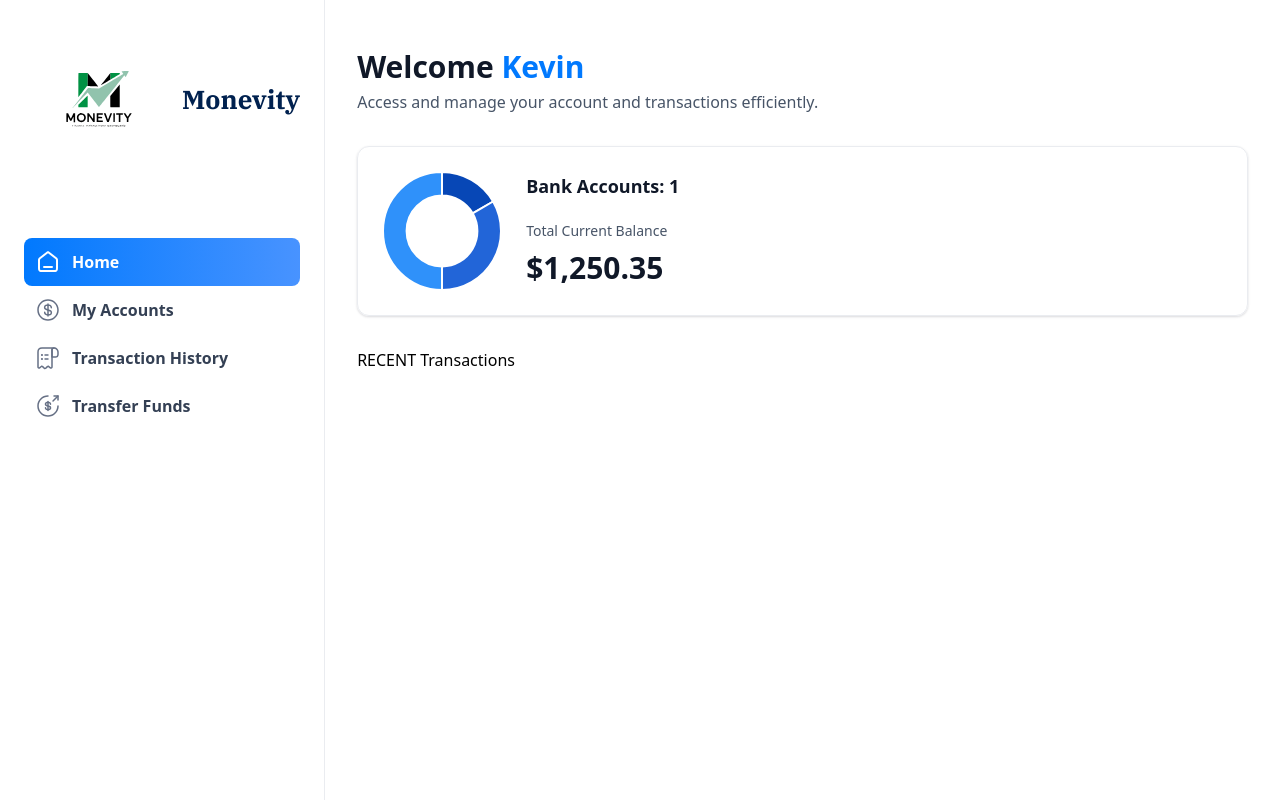
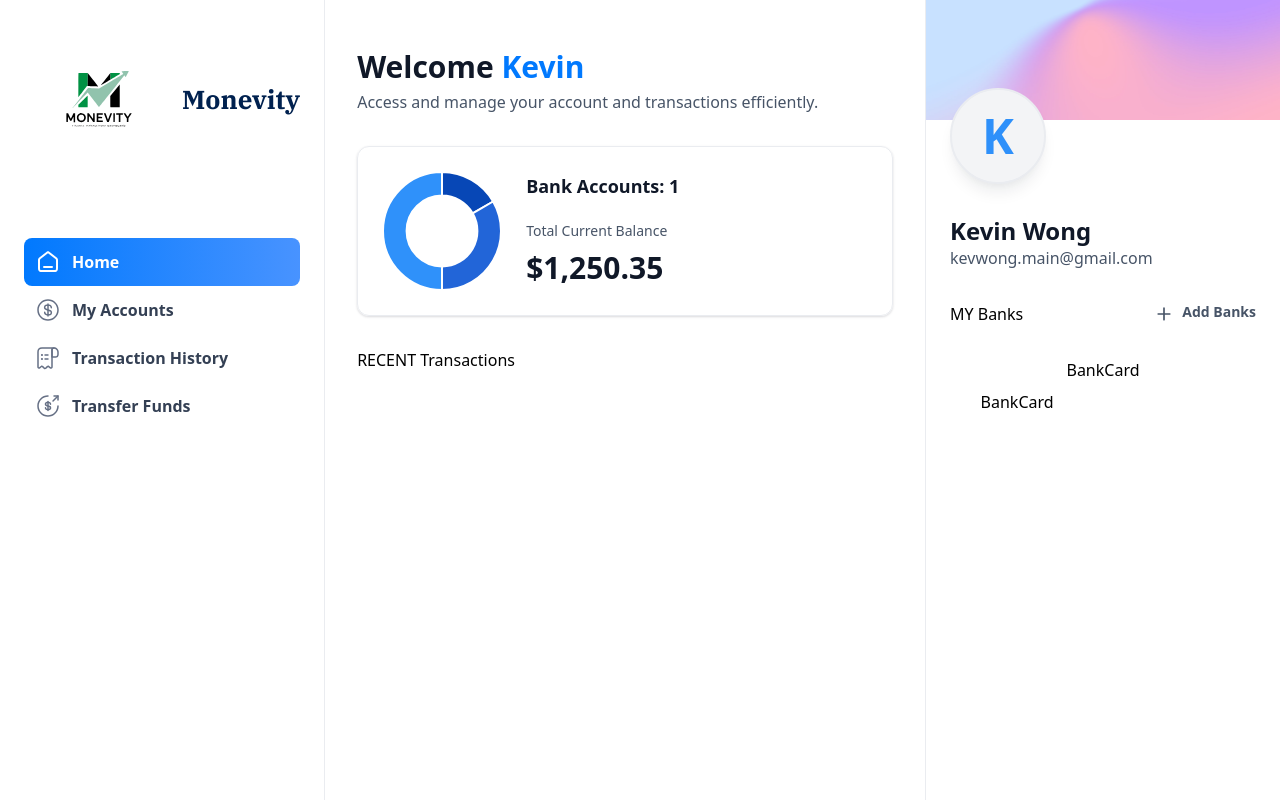
Before and after one commit to KW-SWE/Monevity, a Next.js app: page / in a window 1280 px wide. Built offline with nearby package versions, Linux system fonts and the light colour scheme.

Commit message:
updated RightSidebar with CSS styling and functionality for adding bank cards

```diff
--- a/app/(root)/page.tsx
+++ b/app/(root)/page.tsx
@@ -4,7 +4,11 @@ import TotalBalanceBox from '../components/TotalBalanceBox';
 import RightSidebar from '../components/RightSidebar';
 
 const Home = () => {
-  const loggedIn = { firstName: 'Kevin' };
+  const loggedIn = {
+    firstName: 'Kevin',
+    lastName: 'Wong',
+    email: 'kevwong.main@gmail.com ',
+  };
   return (
     <section className="home">
       <div className="home-content">
@@ -23,7 +27,7 @@ const Home = () => {
         </header>
         RECENT Transactions
       </div>
-      <RightSidebar user={loggedIn} transactions={[]} banks={[]} />
+      <RightSidebar user={loggedIn} transactions={[]} banks={[{}, {}]} />
     </section>
   ); // class name 'home' found in globals.css
 };
--- /dev/null
+++ b/app/components/BankCard.tsx
@@ -0,0 +1,7 @@
+import React from 'react';
+
+const BankCard = () => {
+  return <div>BankCard</div>;
+};
+
+export default BankCard;
--- a/app/components/RIghtSidebar.tsx
+++ b/app/components/RIghtSidebar.tsx
@@ -1,9 +1,68 @@
+import Link from 'next/link';
+import Image from 'next/image';
 import React from 'react';
+import BankCard from './BankCard';
 
-const RightSidebar = ({ users, transactions, banks }: RightSidebarProps) => {
+const RightSidebar = ({ user, transactions, banks }: RightSidebarProps) => {
   return (
     <div>
-      <aside></aside>
+      <aside className="right-sidebar">
+        <section className="flex flex-col pb-8">
+          <div className="profile-banner" />
+          <div className="profile">
+            <div className="profile-img">
+              <span className="text-5xl font-bold text-blue-500">
+                {user.firstName[0]}
+              </span>
+            </div>
+            <div className="profile-details">
+              <h1 className="profile-name">
+                {user.firstName} {user.lastName}
+              </h1>
+              <p className="profile-email">{user.email}</p>
+            </div>
+          </div>
+          <section className="banks">
+            <div className="flex w-full justify-between">
+              <h2 className='header-2"'> MY Banks</h2>
+              <Link href="/" className="flex gap-2">
+                <Image
+                  src="/icons/plus.svg"
+                  width={20}
+                  height={20}
+                  alt="plus"
+                />
+                <h2 className="text-14 font-semibold text-gray-600">
+                  Add Banks
+                </h2>
+              </Link>
+            </div>
+            {/* optional chaining when a user has not added a bank yet */}
+            {banks?.length > 0 && (
+              <div className="relative flex flex-1 flex-col items-center justify-center gap-5">
+                <div className="relative z-10">
+                  <BankCard
+                    key={banks[0].$id}
+                    account={banks[0]}
+                    userName={`${user.firstName} ${user.lastName}`}
+                    shotBalance={false}
+                  />
+                </div>
+                {banks[1] && (
+                  <div className="absolute right-0 top-8 z-0 w-[90%]">
+                    <BankCard
+                      key={banks[1].$id}
+                      account={banks[1]}
+                      userName={`${user.firstName} ${user.lastName}`}
+                      shotBalance={false}
+                    />
+                  </div>
+                )}
+              </div>
+            )}
+          </section>
+        </section>
+      </aside>
     </div>
   );
 };
--- a/app/globals.css
+++ b/app/globals.css
@@ -167,7 +167,7 @@
   }
 
   .profile-img {
-    @apply flex-center absolute -top-8 size-24 rounded-full bg-gray-100 border-8 border-white p-2 shadow-profile;
+    @apply flex-center absolute -top-8 size-24 rounded-full bg-gray-100 border-2 border-gray-200 p-2 shadow-profile;
   }
 
   .profile-details {
```
